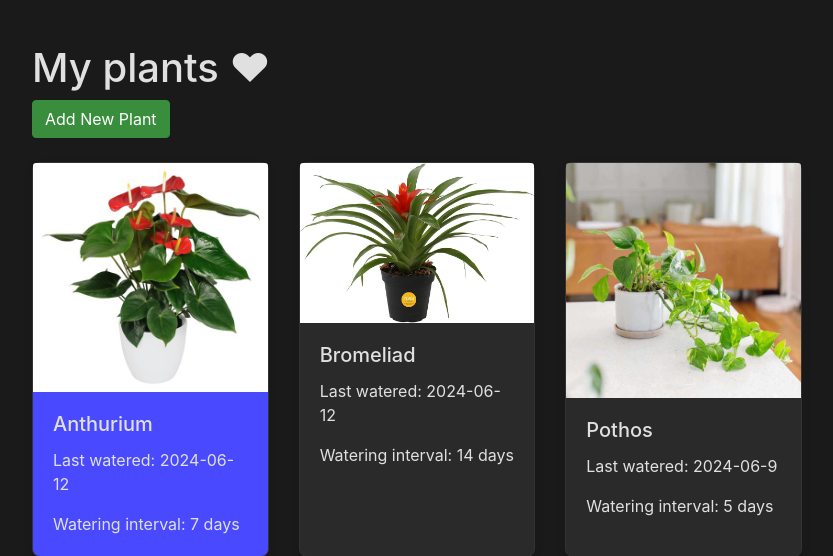
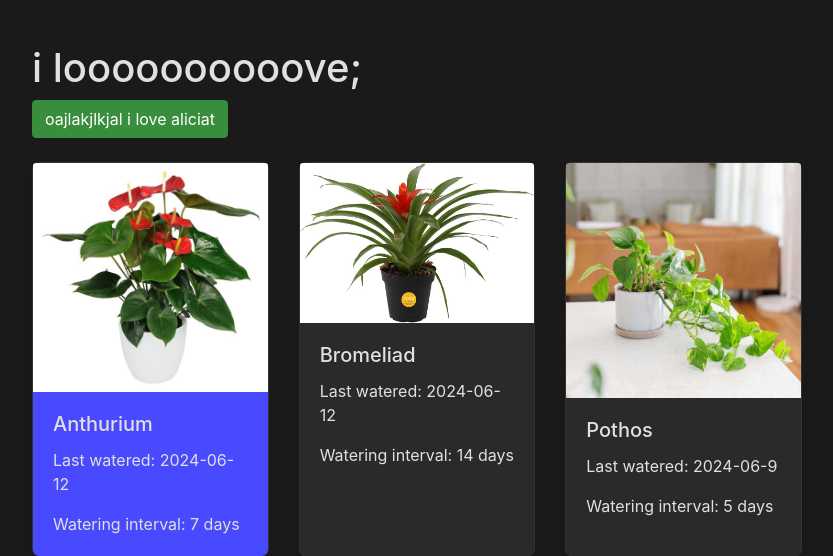
Before and after one commit to JosephTJennings/Water-GUI, a Flask app: page / in a window 1280 px wide. Shown: the top 556 px of the page, without its empty margins (223-1056 px from the left). Run offline with Flask 2, Linux system fonts and the light colour scheme; data comes from the database, SQL or seed files in the repository; some libraries are stand-ins or nearby versions.

Commit message:
Update index.html

```diff
--- a/templates/index.html
+++ b/templates/index.html
@@ -3,7 +3,7 @@
 <head>
     <meta charset="UTF-8">
     <meta name="viewport" content="width=device-width, initial-scale=1.0">
-    <title>Plant Schedule &hearts;</title>
+    <title>hiiii &hearts;</title>
     <link rel="icon" type="image/x-icon" href="./static/images/icon.jpg">
     <link rel="stylesheet" href="https://stackpath.bootstrapcdn.com/bootstrap/4.3.1/css/bootstrap.min.css">
     <script src="https://cdn.socket.io/4.0.0/socket.io.min.js"></script>
@@ -55,8 +55,8 @@
 </head>
 <body>
     <div class="container mt-4">
-        <h1 style="color: #e0e0e0;">My plants &hearts;</h1>
-        <a href="{{ url_for('add_plant') }}" class="btn btn-primary mb-4">Add New Plant</a>
+        <h1 style="color: #e0e0e0;">i loooooooooove;</h1>
+        <a href="{{ url_for('add_plant') }}" class="btn btn-primary mb-4">oajlakjlkjal i love aliciat</a>
         <div class="row" id="plant-grid">
             {% for plant in plants %}
             <div class="col-md-4 mb-4">
```
